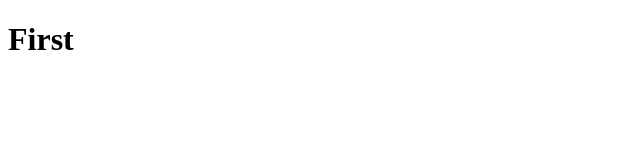
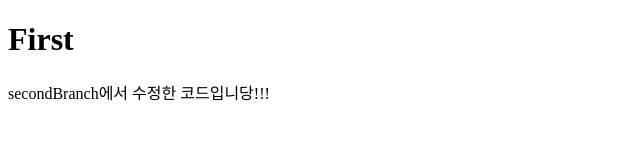
Before and after one commit to sean-spreatics/team-project, a plain HTML site: page index.html in a window 1280 px wide. Shown: the whole page, without its empty margins (0-640 px from the left). Drawn offline with Linux system fonts and the light colour scheme.

Commit message:
feat: 어쩌구 기능 완성

```diff
--- a/index.html
+++ b/index.html
@@ -8,5 +8,6 @@
   </head>
   <body>
     <h1>First</h1>
+    <p>secondBranch에서 수정한 코드입니당!!!</p>
   </body>
 </html>
```
